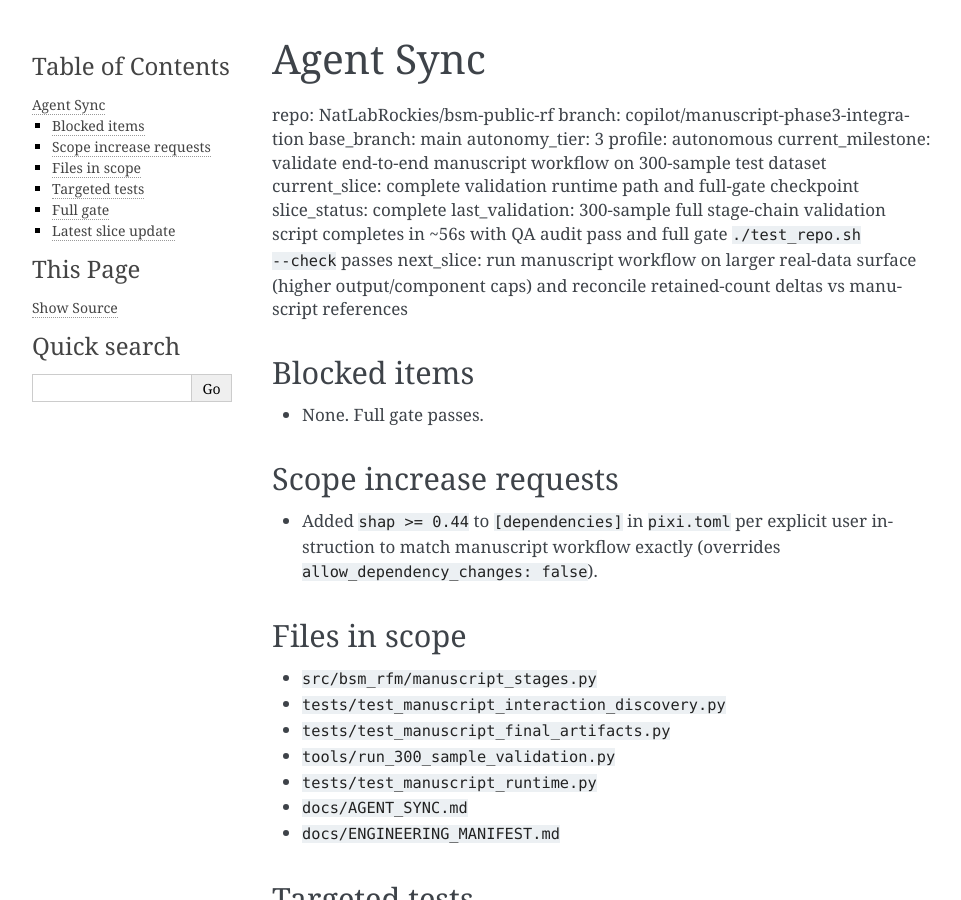
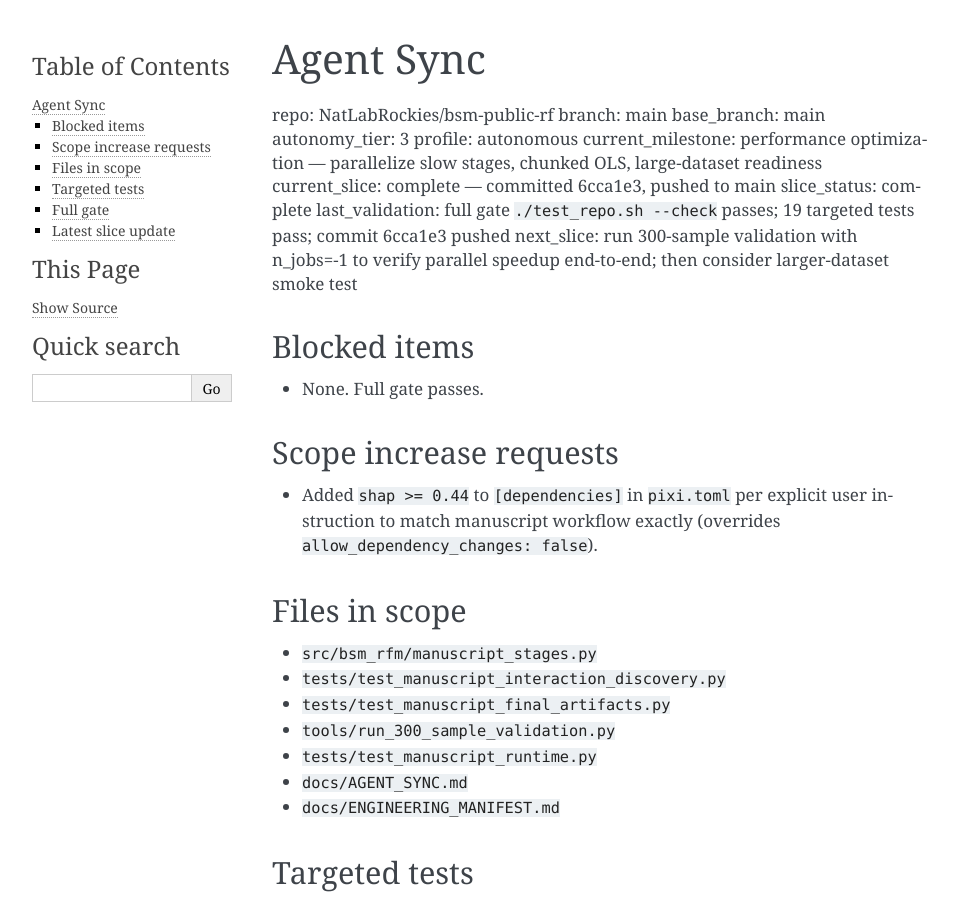
Before and after one commit to NatLabRockies/rfm-pipeline, a Sphinx documentation site: the page built from docs/AGENT_SYNC.md, in a window 1280 px wide and 900 px high. Shown: the whole window, without its empty margins (148-1109 px from the left). Built offline with Sphinx 7.4.7, drawn with Linux system fonts in a browser that asks for light colours.

Commit message:
docs: update AGENT_SYNC for perf milestone completion

```diff
--- a/docs/AGENT_SYNC.md
+++ b/docs/AGENT_SYNC.md
@@ -1,15 +1,15 @@
 # Agent Sync
 
 repo: NatLabRockies/bsm-public-rf
-branch: copilot/manuscript-phase3-integration
+branch: main
 base_branch: main
 autonomy_tier: 3
 profile: autonomous
-current_milestone: validate end-to-end manuscript workflow on 300-sample test dataset
-current_slice: complete validation runtime path and full-gate checkpoint
+current_milestone: performance optimization — parallelize slow stages, chunked OLS, large-dataset readiness
+current_slice: complete — committed 6cca1e3, pushed to main
 slice_status: complete
-last_validation: 300-sample full stage-chain validation script completes in ~56s with QA audit pass and full gate `./test_repo.sh --check` passes
-next_slice: run manuscript workflow on larger real-data surface (higher output/component caps) and reconcile retained-count deltas vs manuscript references
+last_validation: full gate `./test_repo.sh --check` passes; 19 targeted tests pass; commit 6cca1e3 pushed
+next_slice: run 300-sample validation with n_jobs=-1 to verify parallel speedup end-to-end; then consider larger-dataset smoke test
 
 ## Blocked items
 
```
